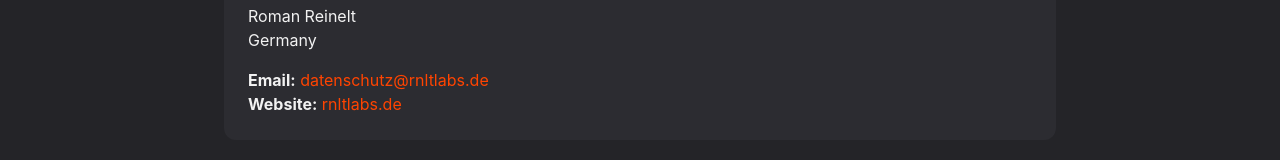
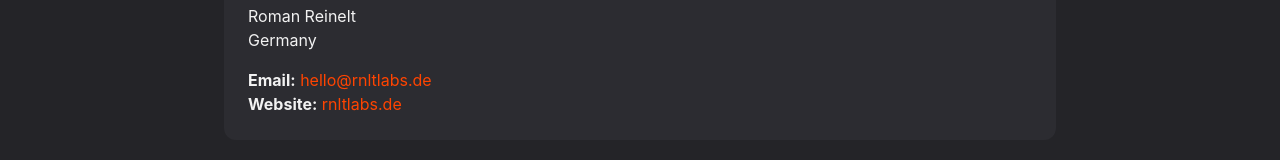
Before and after one commit to RnltLabs/runicorn, a React (Vite) app: page / in a window 1280 px wide. Both pictures are taken after a click on the button "Privacy". Shown: the part 445-605 px from the top of the page. Built offline with nearby package versions, Linux system fonts and the light colour scheme; what leaflet-geosearch would draw is missing.

Commit message:
Update privacy policy email to hello@rnltlabs.de
Changed all contact email addresses from datenschutz@rnltlabs.de to hello@rnltlabs.de in the privacy policy.

Related: RNLT-36

```diff
--- a/src/components/PrivacyPolicy.tsx
+++ b/src/components/PrivacyPolicy.tsx
@@ -46,8 +46,8 @@
               <p>Germany</p>
               <p className="mt-4">
                 <strong>Email:</strong>{" "}
-                <a href="mailto:datenschutz@rnltlabs.de" className="text-primary hover:underline">
-                  datenschutz@rnltlabs.de
+                <a href="mailto:hello@rnltlabs.de" className="text-primary hover:underline">
+                  hello@rnltlabs.de
                 </a>
               </p>
               <p>
@@ -457,8 +457,8 @@
             <div className="bg-muted/50 rounded-lg p-6 my-4">
               <p>
                 <strong>Email:</strong>{" "}
-                <a href="mailto:datenschutz@rnltlabs.de" className="text-primary hover:underline">
-                  datenschutz@rnltlabs.de
+                <a href="mailto:hello@rnltlabs.de" className="text-primary hover:underline">
+                  hello@rnltlabs.de
                 </a>
               </p>
               <p className="mt-2 text-sm text-muted-foreground">
@@ -643,8 +643,8 @@
             </p>
             <p className="text-sm text-muted-foreground mt-2">
               If you have questions about this privacy policy, please contact:{" "}
-              <a href="mailto:datenschutz@rnltlabs.de" className="text-primary hover:underline">
-                datenschutz@rnltlabs.de
+              <a href="mailto:hello@rnltlabs.de" className="text-primary hover:underline">
+                hello@rnltlabs.de
               </a>
             </p>
           </section>
```
